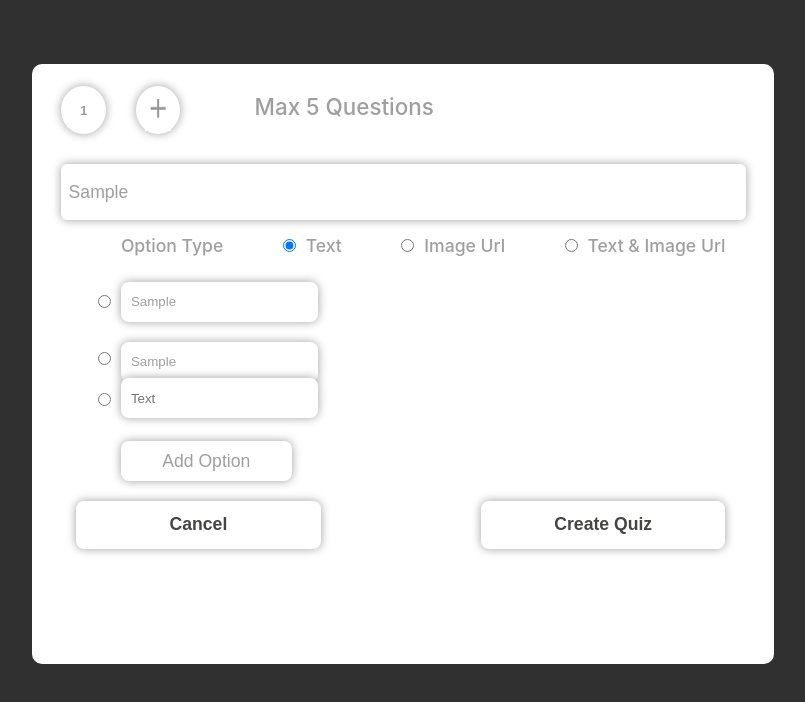
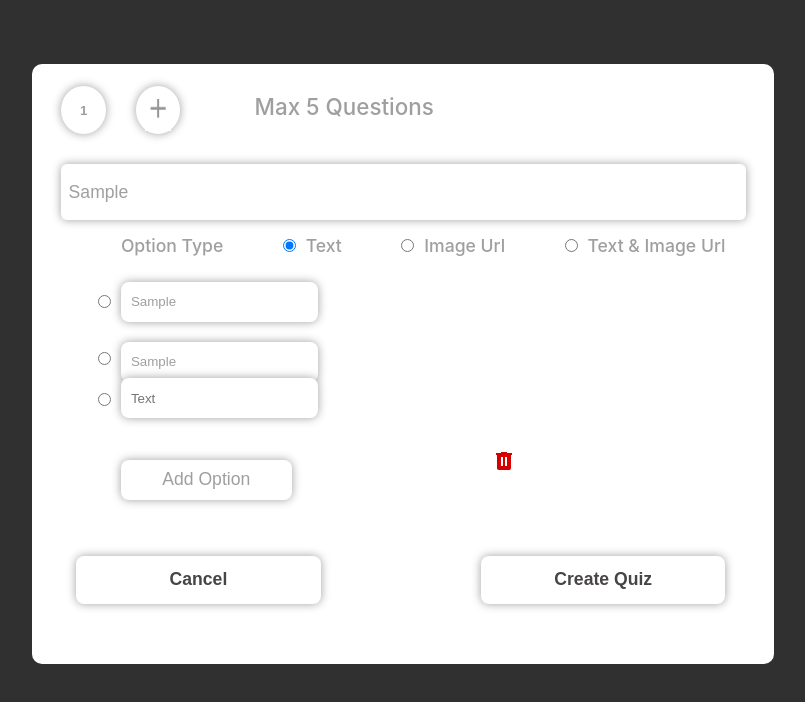
Before and after one commit to abineshkumar94/Cuvette-Final-Client, a React (Create React App) app: page /qanda in a window 1280 px wide. Both pictures are taken after typing "Sample", "Sample", "Sample" into the empty fields and a click on the button "Add Option". Shown: the top 702 px of the page, without its empty margins (237-1042 px from the left). Built offline with nearby package versions, Linux system fonts and the light colour scheme; a web font is replaced by a local one.

Commit message:
Q & A-Component-updated

```diff
--- a/src/Components/Q&A.js
+++ b/src/Components/Q&A.js
@@ -36,10 +36,18 @@ const QandA = () => {
     } else if (!inputVisibility.delType6) {
       setNextInput("delType6");
     }
+
   };
 
   const handleOptionTypeChange = (event) => {
     setOptionType(event.target.value);
+  };
+
+  const handleDeleteOptionClick = (inputKey) => {
+    setInputVisibility((prevVisibility) => ({
+      ...prevVisibility,
+      [inputKey]: false,
+    }));
   };
 
   useEffect(() => {
@@ -302,6 +310,20 @@ const QandA = () => {
             </div>
           )}
         </form>
+        {inputVisibility.delType3 && (
+          <div className={styles.delBtnContainer} >
+            <button onClick={() => handleDeleteOptionClick('delType3')} className={styles.delbttns}>
+              <img src={DeleteIcon} alt="deleteicon" />
+            </button>
+          </div>
+        )}
+        {inputVisibility.delType4 && (
+          <div className={styles.delBtnContainer1} >
+            <button onClick={() => handleDeleteOptionClick('delType4')} className={styles.delbttns}>
+              <img src={DeleteIcon} alt="deleteicon" />
+            </button>
+          </div>
+        )}
         {!(inputVisibility.delType3 && inputVisibility.delType4) && (
           <button
             onClick={handleAddOptionClick}
--- a/src/Components/q&a.module.css
+++ b/src/Components/q&a.module.css
@@ -281,15 +281,44 @@
   box-shadow: 0px 0px 10px 0px #9f9f9f;
   font-size: 1.1em;
   color: #9f9f9f;
+  top: 35%;
 }
 
 .caCqContainer {
   display: flex;
   position: relative;
-
   gap: 23%;
   margin-left: 6%;
-  margin-top: 33%;
+  top: 50%;
+
+}
+
+.delBtnContainer {
+  display: flex;
+  position: absolute;
+  flex-direction: column;
+  top: 63%;
+  left: 60%;
+}
+
+.delBtnContainer1 {
+  display: flex;
+  position: absolute;
+  flex-direction: column;
+  top: 73%;
+  left: 60%;
+}
+
+
+.delbttns {
+  position: relative;
+  width: 5%;
+  height: 5vh;
+  left: 63%;
+  margin-top: 2%;
+  border: none;
+  background-color: #ffffff;
+  cursor: pointer;
 }
 
 .caCqBtns {
@@ -304,6 +333,8 @@
   box-shadow: 0px 0px 10px 0px #9f9f9f;
   font-size: 1.1em;
   transition: 0.3s;
+  position: relative;
+  margin-top: 0%;
 }
 
 .cancelBtn:hover {
```
